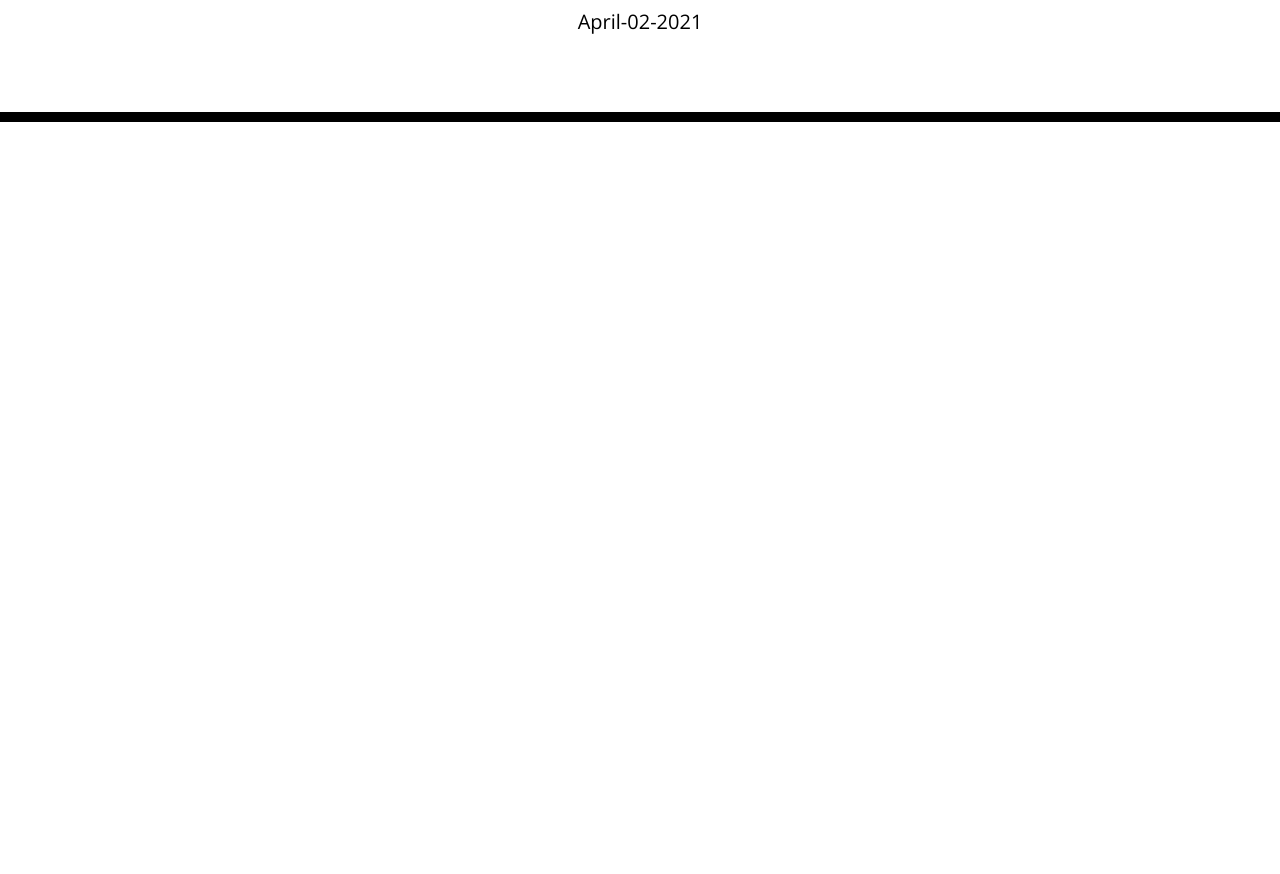
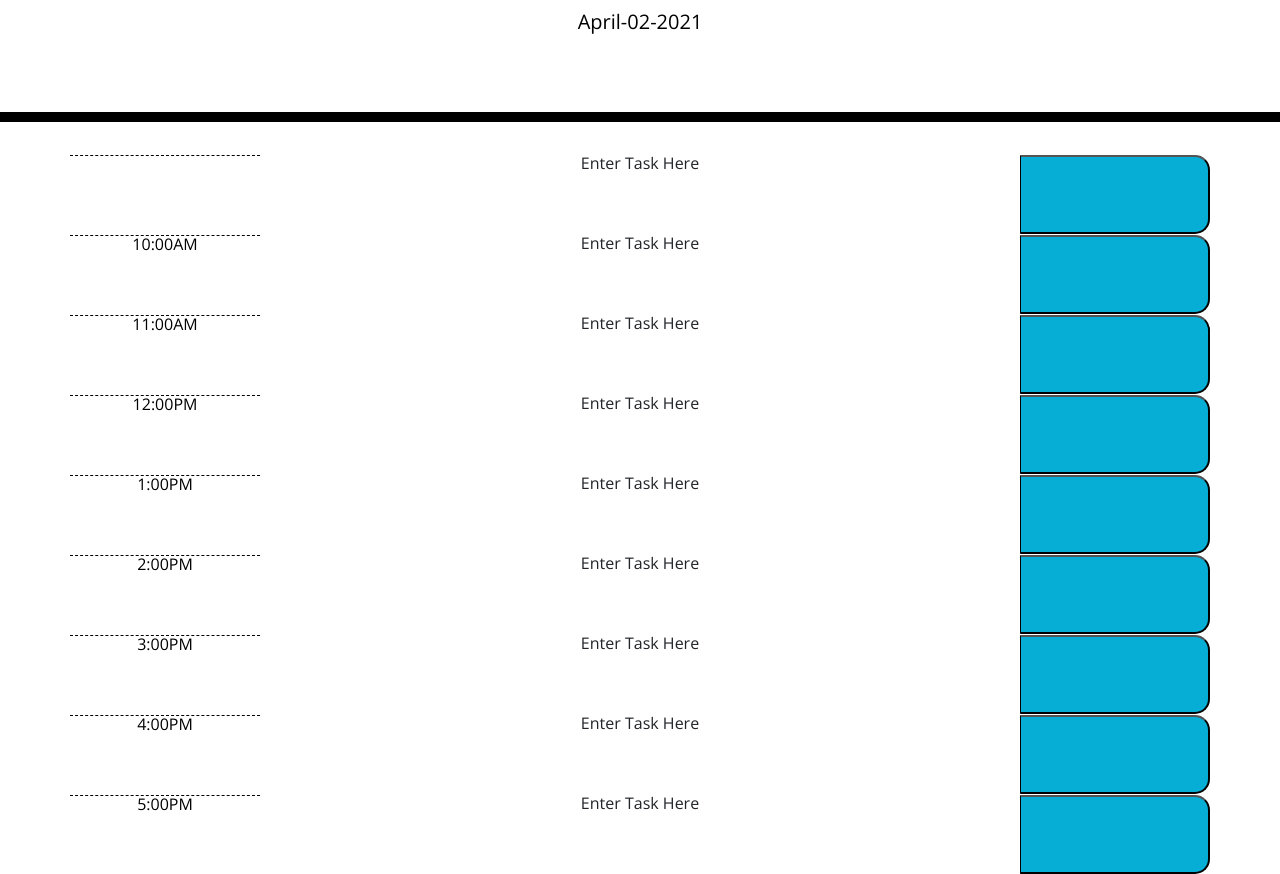
Before and after one commit to jermz678/workday-schedular, a plain HTML site: page index.html in a window 1280 px wide. Shown: the part 182-1056 px from the top of the page. Before the commit the page ends 800 px from the top, so only its background shows below. Drawn offline with nearby package versions, Linux system fonts and the light colour scheme; a web font is replaced by a local one.

Commit message:
clicking on time-block allows user to put in text

```diff
--- a/index.html
+++ b/index.html
@@ -18,6 +18,8 @@
       href="https://fonts.googleapis.com/css?family=Open+Sans&display=swap"
       rel="stylesheet"
     />
+    <link rel="stylesheet" href="https://cdnjs.cloudflare.com/ajax/libs/open-iconic/1.1.1/font/css/open-iconic-bootstrap.min.css" />
+
     <link rel="stylesheet" href="./style/style.css" />
     <title>Work Day Scheduler</title>
   </head>
@@ -30,6 +32,51 @@
     </header>
     <div class="container">
       <!-- Timeblocks go here -->
+        <div class="row time-block">
+          <div class="col-2 hour" id="time"></div>
+          <div class= "col-8"><p class="description">Enter Task Here</p></div>
+          <button onclick="enterTask()" class="col-2 saveBtn"><span class="oi oi-circle-check"></span></button>
+        </div>
+        <div class="row time-block">
+          <div class="col-2 hour">10:00AM</div>
+          <div class= "col-8"><p class="description">Enter Task Here</p></div>
+          <button class="col-2 saveBtn"><span class="oi oi-circle-check"></span></button>
+        </div>
+        <div class="row time-block">
+          <div class="col-2 hour">11:00AM</div>
+          <div class= "col-8"><p class="description">Enter Task Here</p></div>
+          <button class="col-2 saveBtn"><span class="oi oi-circle-check"></span></button>
+        </div>
+        <div class="row time-block">
+          <div class="col-2 hour">12:00PM</div>
+          <div class= "col-8"><p class="description">Enter Task Here</p></div>
+          <button class="col-2 saveBtn"><span class="oi oi-circle-check"></span></button>
+        </div>
+        <div class="row time-block">
+          <div class="col-2 hour">1:00PM</div>
+          <div class= "col-8"><p class="description">Enter Task Here</p></div>
+          <button class="col-2 saveBtn"><span class="oi oi-circle-check"></span></button>
+        </div>
+        <div class="row time-block">
+          <div class="col-2 hour">2:00PM</div>
+          <div class= "col-8"><p class="description">Enter Task Here</p></div>
+          <button class="col-2 saveBtn"><span class="oi oi-circle-check"></span></button>
+        </div>
+        <div class="row time-block">
+          <div class="col-2 hour">3:00PM</div>
+          <div class= "col-8"><p class="description">Enter Task Here</p></div>
+          <button class="col-2 saveBtn"><span class="oi oi-circle-check"></span></button>
+        </div>
+        <div class="row time-block">
+          <div class="col-2 hour">4:00PM</div>
+          <div class= "col-8"><p class="description">Enter Task Here</p></div>
+          <button class="col-2 saveBtn"><span class="oi oi-circle-check"></span></button>
+        </div>
+        <div class="row time-block">
+          <div class="col-2 hour">5:00PM</div>
+          <div class= "col-8"><p class="description">Enter Task Here</p></div>
+          <button class="col-2 saveBtn"><span class="oi oi-circle-check"></span></button>
+        </div>
     </div>
 
     <script src="https://code.jquery.com/jquery-3.4.1.min.js"></script>
--- a/style/scipt.js
+++ b/style/scipt.js
@@ -1,8 +1,5 @@
 //GIVEN I am using a daily planner to create a schedule
-//WHEN I open the planner
-//THEN the current day is displayed at the top of the calendar
 //WHEN I scroll down
-//THEN I am presented with time blocks for standard business hours
 //WHEN I view the time blocks for that day
 //THEN each time block is color-coded to indicate whether it is in the past, present, or future
 //WHEN I click into a time block
@@ -11,10 +8,26 @@
 //THEN the text for that event is saved in local storage
 //WHEN I refresh the page
 //THEN the saved events persist
+
 var currentDay = document.querySelector("#currentDay")
+//var userInput = document.querySelector(".textarea")
 
 //getting current day
 dayjs().format("YYYY-MMMM-DD");
 console.log(dayjs());
 //displaying current day on header
 currentDay.innerHTML = dayjs().format("MMMM-DD-YYYY");
+
+//making time blocks change based on past,present,future
+//using if and else statement
+//put in a function
+
+$(".time-block").on("click", ".description", function(){
+    console.log(this)
+    var input = $(this).text()
+    .trim()
+    var userInput = $("<textarea>")
+    .addClass("textarea col-8")
+    $(this).replaceWith(userInput);
+    userInput.trigger("focus");
+})
```
